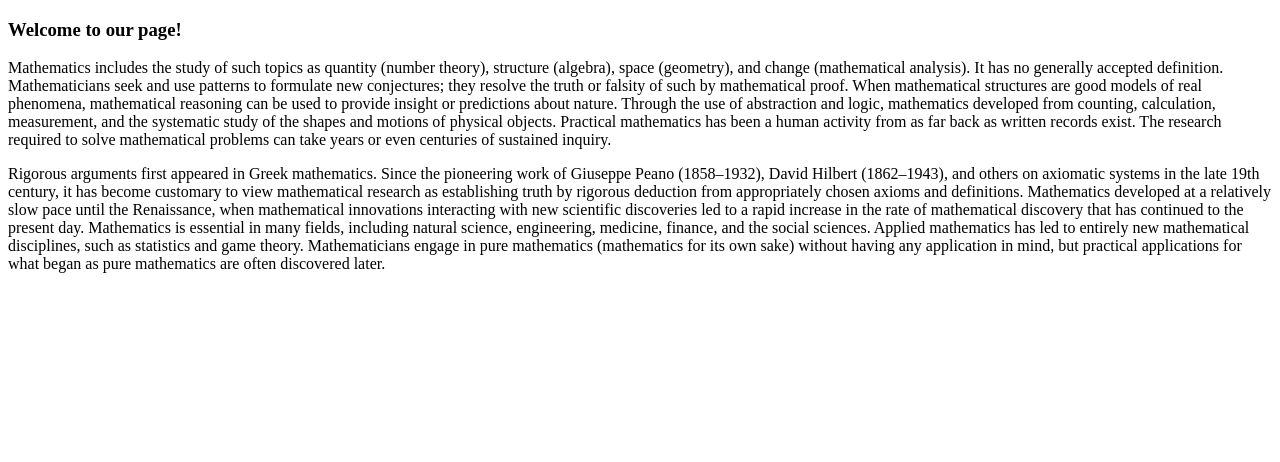
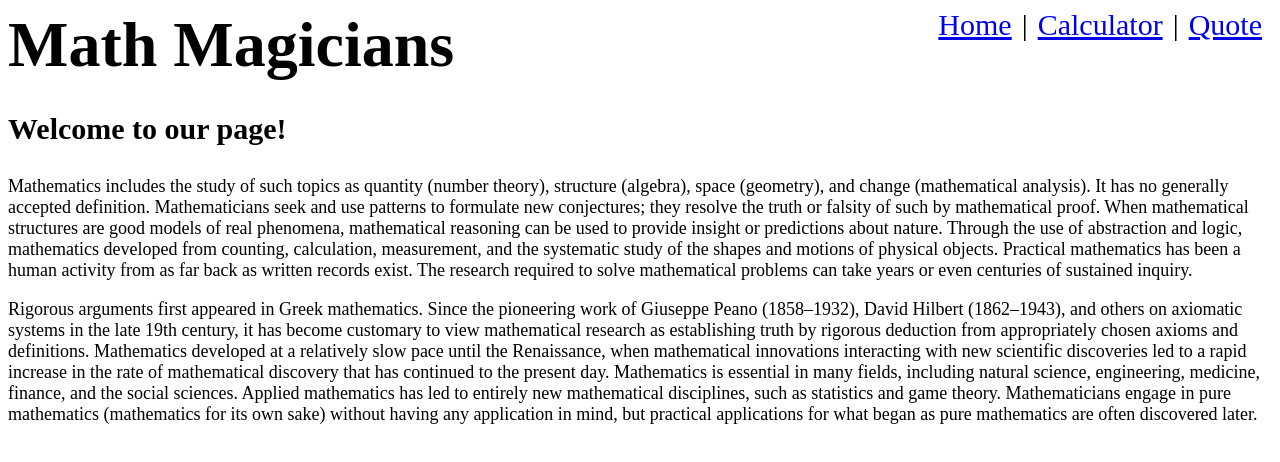
Before and after one commit to Joseph-Burke/calculator, a React (Create React App) app: page / in a window 1280 px wide. Shown: the top 462 px of the page. Built offline with nearby package versions, Linux system fonts and the light colour scheme.

Commit message:
Add style modules for each route

```diff
--- a/public/index.html
+++ b/public/index.html
@@ -24,20 +24,10 @@
       work correctly both with client-side routing and a non-root public URL.
       Learn how to configure a non-root public URL by running `npm run build`.
     -->
-    <title>React App</title>
+    <title>Math Magicians</title>
   </head>
   <body>
     <noscript>You need to enable JavaScript to run this app.</noscript>
     <div id="root"></div>
-    <!--
-      This HTML file is a template.
-      If you open it directly in the browser, you will see an empty page.
-
-      You can add webfonts, meta tags, or analytics to this file.
-      The build step will place the bundled scripts into the <body> tag.
-
-      To begin the development, run `npm start` or `yarn start`.
-      To create a production bundle, use `npm run build` or `yarn build`.
-    -->
   </body>
 </html>
--- /dev/null
+++ b/src/components/Header.js
@@ -0,0 +1,24 @@
+import styles from '../styles/header.module.css';
+
+const Header = () => (
+  <header className={styles.header}>
+    <h1 className={styles.title}>Math Magicians</h1>
+    <nav>
+      <ul className={styles.list}>
+        <li className={styles.listItem}>
+          <a href="/">Home</a>
+        </li>
+        |
+        <li className={styles.listItem}>
+          <a href="/calculator">Calculator</a>
+        </li>
+        |
+        <li className={styles.listItem}>
+          <a href="/quote">Quote</a>
+        </li>
+      </ul>
+    </nav>
+  </header>
+);
+
+export default Header;
--- a/src/containers/Home.js
+++ b/src/containers/Home.js
@@ -1,9 +1,10 @@
 import React from 'react';
+import styles from '../styles/home.module.css';
 
 const Home = () => (
   <>
-    <h3>Welcome to our page!</h3>
-    <p>
+    <h3 className={styles.title}>Welcome to our page!</h3>
+    <p className={styles.text}>
       Mathematics includes the study of such topics as quantity (number theory),
       structure (algebra), space (geometry), and change (mathematical analysis).
       It has no generally accepted definition. Mathematicians seek and use
@@ -18,7 +19,7 @@ const Home = () => (
       problems can take years or even centuries of sustained inquiry.
     </p>
 
-    <p>
+    <p className={styles.text}>
       Rigorous arguments first appeared in Greek mathematics. Since the
       pioneering work of Giuseppe Peano (1858–1932), David Hilbert (1862–1943),
       and others on axiomatic systems in the late 19th century, it has become
--- a/src/containers/Quote.js
+++ b/src/containers/Quote.js
@@ -1,7 +1,11 @@
-import React, { useState } from 'react';
+import React from 'react';
+import styles from '../styles/quote.module.css';
 
 const Quote = () => (
-  <h1>Quote!</h1>
+  <blockquote className={styles.quote}>
+    Mathematics is not about numbers, equations, computations or algorithms: it
+    is about understanding. - William Paul Thurston
+  </blockquote>
 );
 
 export default Quote;
--- a/src/index.js
+++ b/src/index.js
@@ -1,16 +1,14 @@
 import React from 'react';
 import ReactDOM from 'react-dom';
-import {
-  BrowserRouter as Router,
-  Switch,
-  Route,
-} from 'react-router-dom';
+import { BrowserRouter as Router, Switch, Route } from 'react-router-dom';
 import Home from './containers/Home';
 import App from './containers/App';
 import Quote from './containers/Quote';
+import Header from './components/Header';
 
 ReactDOM.render(
   <React.StrictMode>
+    <Header />
     <Router>
       <Switch>
         <Route exact path="/" component={Home} />
--- a/src/styles/app.module.css
+++ b/src/styles/app.module.css
@@ -6,7 +6,6 @@
 .container {
   display: flex;
   justify-content: space-between;
-  padding: 30px 20px;
 }
 
 .title {
--- /dev/null
+++ b/src/styles/header.module.css
@@ -0,0 +1,20 @@
+.header {
+  display: flex;
+  justify-content: space-between;
+}
+
+.title {
+  font-size: 64px;
+  margin: 0;
+}
+
+.list {
+  display: flex;
+  font-size: 30px;
+  margin: 0;
+}
+
+.listItem {
+  list-style-type: none;
+  margin: 0 10px;
+}
--- /dev/null
+++ b/src/styles/home.module.css
@@ -0,0 +1,7 @@
+.title {
+  font-size: 30px;
+}
+
+.text {
+  font-size: 18px;
+}
--- /dev/null
+++ b/src/styles/quote.module.css
@@ -0,0 +1,3 @@
+.quote {
+  font-size: 35px;
+}
```
